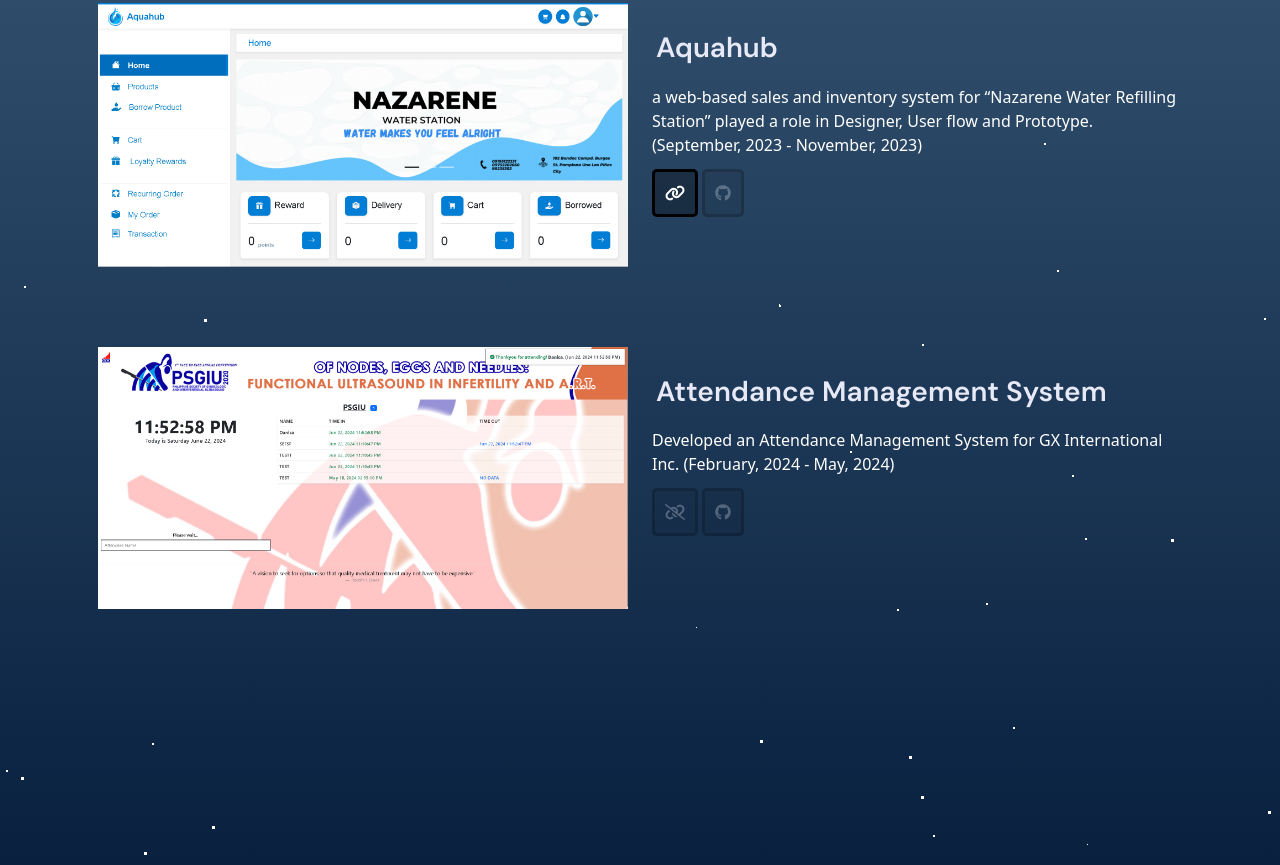
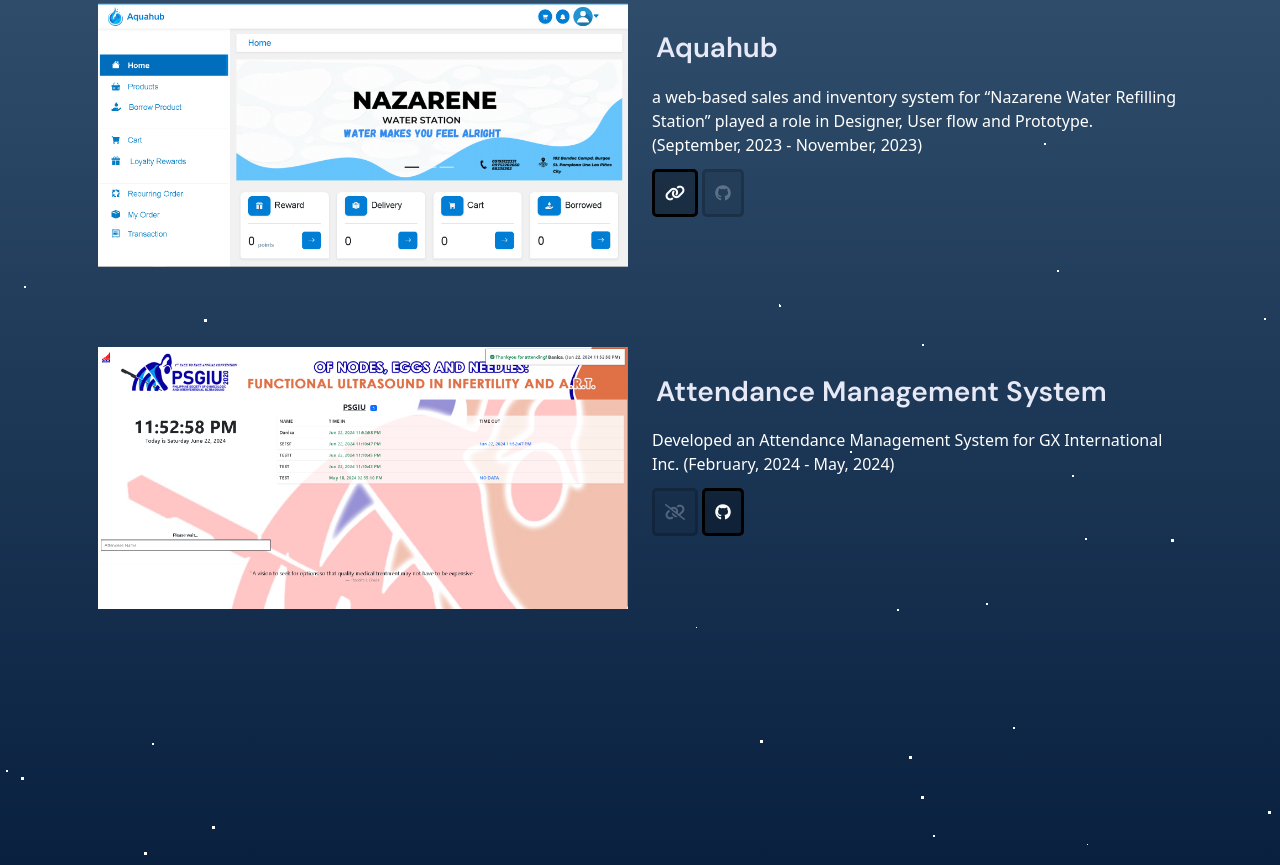
Before and after one commit to dnlsrb/Portfolio, a plain HTML site: page index.html in a window 1280 px wide. Shown: the part 827-1692 px from the top of the page. Drawn offline with nearby package versions, Linux system fonts and the light colour scheme; a web font is replaced by a local one.

Commit message:
Update index.html

```diff
--- a/index.html
+++ b/index.html
@@ -123,7 +123,7 @@
      <p class="text-white ">Developed an Attendance Management System for GX International Inc. (February, 2024 - May, 2024)</p>
     <div class="  mt-4">
         <a target="_blank"      class="custom-container mb-3 opacity-25" ><i class=" fa-solid fa-link-slash  text-white"></i></a>
-          <a target="_blank"  href="https://github.com/dnlsrb/attendance_Project"  class="custom-container mb-3 opacity-25" > <i class="fa-brands fa-github text-white"></i></a>
+          <a target="_blank"  href="https://github.com/dnlsrb/attendance_Project"  class="custom-container mb-3 " > <i class="fa-brands fa-github text-white"></i></a>
      </div>
 
 
```
